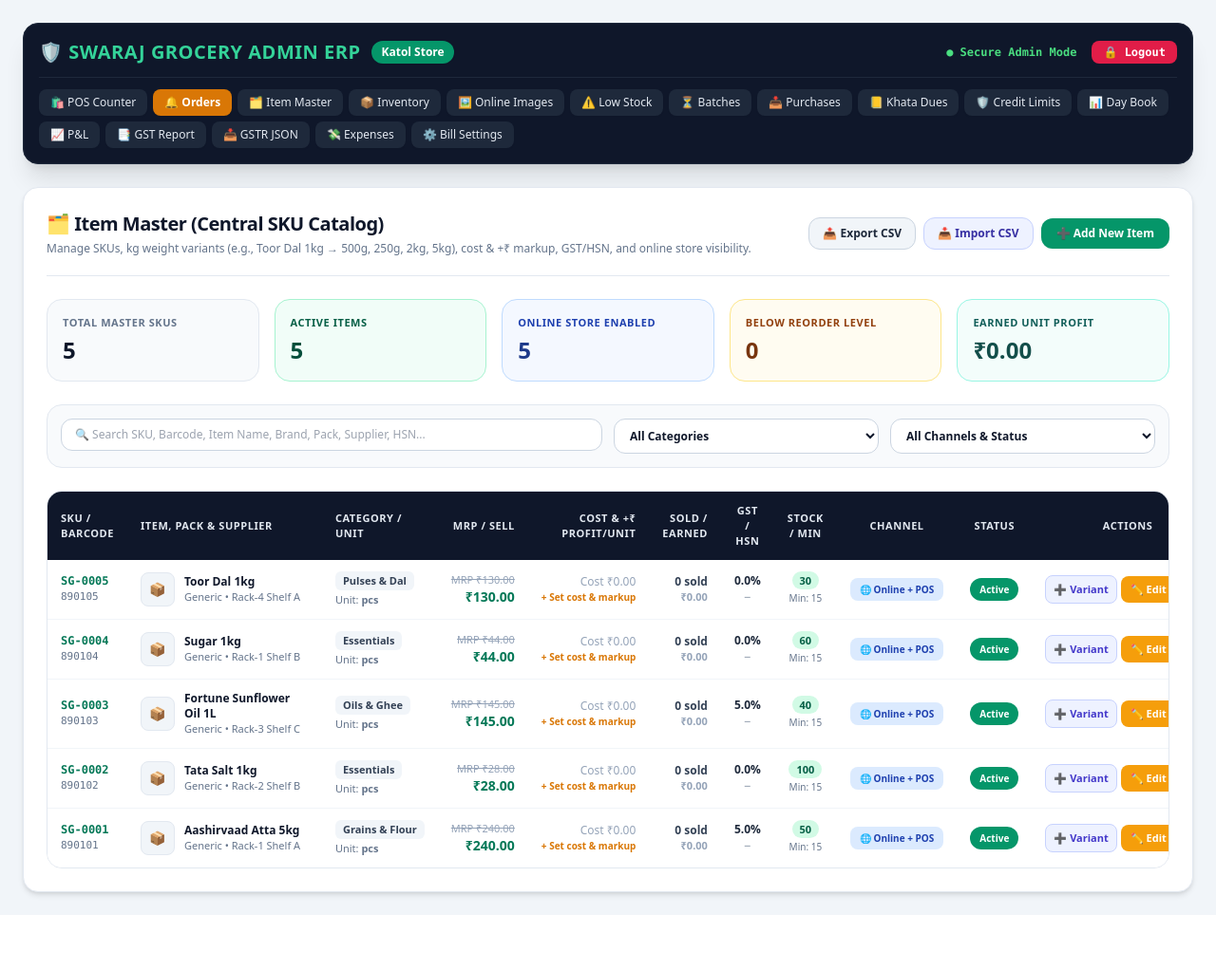
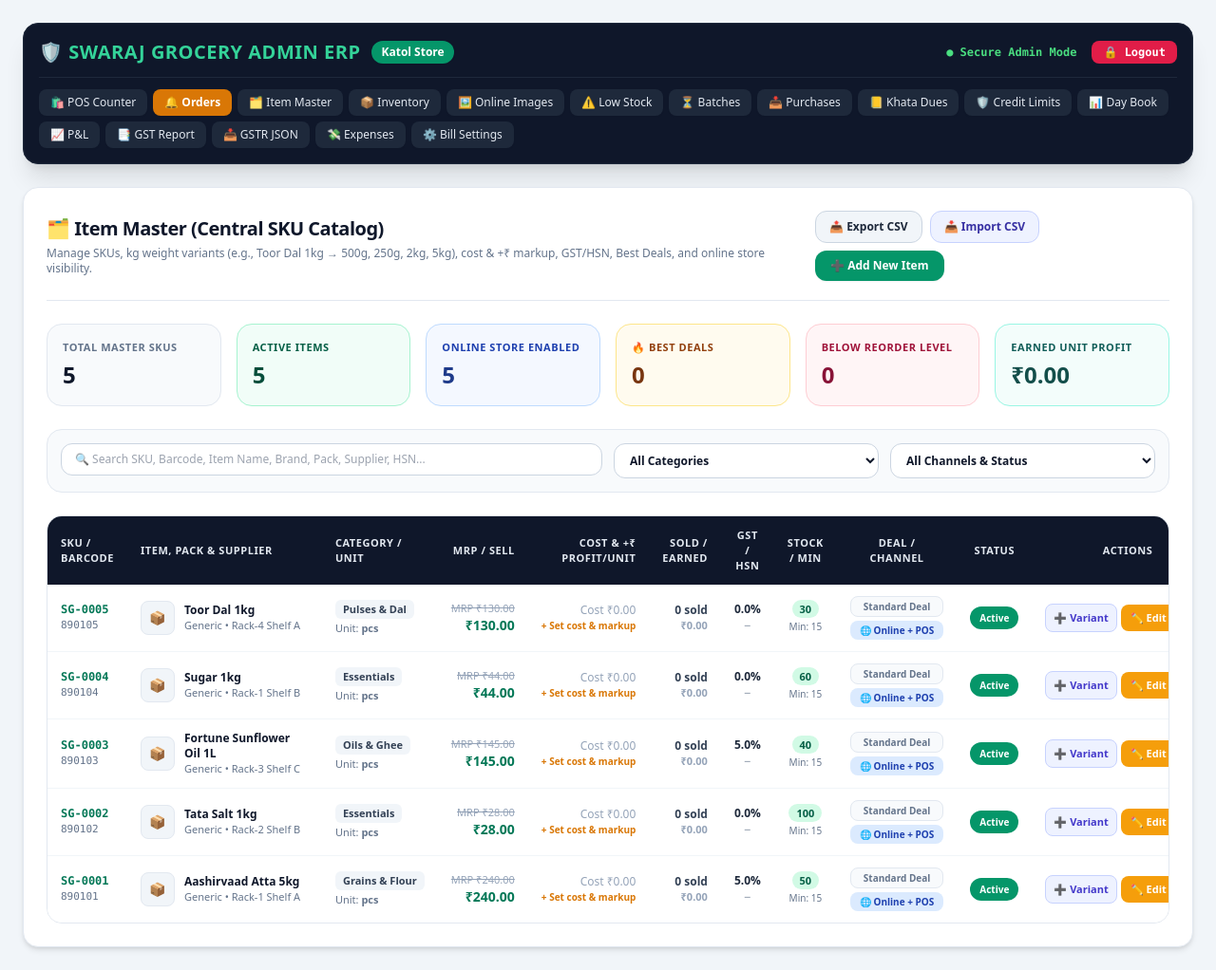
Before and after one commit to yedaboiii/gupta-grocery, a Flask app: page /item_master in a window 1280 px wide. Shown: the whole page at 95% size. Before the commit the page ends 964 px from the top, so only its background shows below. Run offline with Flask 3, Linux system fonts and the light colour scheme; the visitor is signed in with stand-in values (Sample User, id 1); data comes from the database, SQL or seed files in the repository; data that the repository does not hold is empty; some libraries are stand-ins or nearby versions.

Commit message:
Add Best Deal toggle in Item Master modal and table for online storefront

```diff
--- a/templates/item_master.html
+++ b/templates/item_master.html
@@ -27,7 +27,7 @@
         <div class="flex flex-col lg:flex-row justify-between items-start lg:items-center border-b border-slate-200 pb-5 gap-4">
             <div>
                 <h1 class="text-xl font-extrabold text-slate-900 tracking-tight">🗂️ Item Master (Central SKU Catalog)</h1>
-                <p class="text-xs text-slate-500 mt-1">Manage SKUs, kg weight variants (e.g., Toor Dal 1kg → 500g, 250g, 2kg, 5kg), cost & +₹ markup, GST/HSN, and online store visibility.</p>
+                <p class="text-xs text-slate-500 mt-1">Manage SKUs, kg weight variants (e.g., Toor Dal 1kg → 500g, 250g, 2kg, 5kg), cost & +₹ markup, GST/HSN, Best Deals, and online store visibility.</p>
             </div>
             <div class="flex flex-wrap items-center gap-2">
                 <a href="/item_master/export_csv" class="bg-slate-100 hover:bg-slate-200 text-slate-800 border border-slate-300 px-3.5 py-2 rounded-xl text-xs font-bold transition">
@@ -45,6 +45,7 @@
         <!-- Summary KPI Cards -->
         {% set active_count = items | selectattr('is_active', 'equalto', 1) | list | length %}
         {% set online_count = items | selectattr('is_online', 'equalto', 1) | list | length %}
+        {% set deal_count = items | selectattr('is_best_deal', 'equalto', 1) | list | length %}
         {% set low_count = [] %}
         {% for it in items %}
             {% if it.is_active == 1 and it.stock <= it.reorder_level %}
@@ -52,7 +53,7 @@
             {% endif %}
         {% endfor %}
 
-        <div class="grid grid-cols-2 lg:grid-cols-5 gap-4">
+        <div class="grid grid-cols-2 lg:grid-cols-6 gap-4">
             <div class="bg-slate-50 border border-slate-200 rounded-2xl p-4">
                 <span class="text-[11px] font-bold uppercase tracking-wider text-slate-500 block">Total Master SKUs</span>
                 <span class="text-2xl font-black text-slate-900 mt-1 block">{{ items|length }}</span>
@@ -65,11 +66,15 @@
                 <span class="text-[11px] font-bold uppercase tracking-wider text-blue-800 block">Online Store Enabled</span>
                 <span class="text-2xl font-black text-blue-900 mt-1 block">{{ online_count }}</span>
             </div>
-            <div class="bg-amber-50/70 border border-amber-200 rounded-2xl p-4">
-                <span class="text-[11px] font-bold uppercase tracking-wider text-amber-800 block">Below Reorder Level</span>
-                <span class="text-2xl font-black text-amber-900 mt-1 block">{{ low_count|length }}</span>
+            <div class="bg-amber-50/80 border border-amber-200 rounded-2xl p-4">
+                <span class="text-[11px] font-bold uppercase tracking-wider text-amber-800 block">🔥 Best Deals</span>
+                <span class="text-2xl font-black text-amber-900 mt-1 block">{{ deal_count }}</span>
             </div>
-            <div class="col-span-2 lg:col-span-1 bg-teal-50/80 border border-teal-200 rounded-2xl p-4">
+            <div class="bg-rose-50/70 border border-rose-200 rounded-2xl p-4">
+                <span class="text-[11px] font-bold uppercase tracking-wider text-rose-800 block">Below Reorder Level</span>
+                <span class="text-2xl font-black text-rose-900 mt-1 block">{{ low_count|length }}</span>
+            </div>
+            <div class="bg-teal-50/80 border border-teal-200 rounded-2xl p-4">
                 <span class="text-[11px] font-bold uppercase tracking-wider text-teal-800 block">Earned Unit Profit</span>
                 <span class="text-2xl font-black text-teal-900 mt-1 block">₹{{ "%.2f"|format(total_realized_profit | default(0.0)) }}</span>
             </div>
@@ -96,6 +101,7 @@
                     <option value="ALL">All Channels & Status</option>
                     <option value="ONLINE">Online + POS</option>
                     <option value="POS_ONLY">POS Only</option>
+                    <option value="DEALS">🔥 Best Deals Only</option>
                     <option value="ACTIVE">Active Only</option>
                     <option value="INACTIVE">Inactive / Archived</option>
                 </select>
@@ -116,7 +122,7 @@
                             <th class="py-3 px-3.5 font-bold text-right">Sold / Earned</th>
                             <th class="py-3 px-3.5 font-bold text-center">GST / HSN</th>
                             <th class="py-3 px-3.5 font-bold text-center">Stock / Min</th>
-                            <th class="py-3 px-3.5 font-bold text-center">Channel</th>
+                            <th class="py-3 px-3.5 font-bold text-center">Deal / Channel</th>
                             <th class="py-3 px-3.5 font-bold text-center">Status</th>
                             <th class="py-3 px-3.5 font-bold text-center">Actions</th>
                         </tr>
@@ -130,6 +136,7 @@
                             data-search="{{ (item.sku_code ~ ' ' ~ item.barcode ~ ' ' ~ item.name ~ ' ' ~ item.brand ~ ' ' ~ item.pack_size ~ ' ' ~ item.supplier_name ~ ' ' ~ item.hsn_code)|lower }}"
                             data-category="{{ item.category }}"
                             data-online="{{ item.is_online }}"
+                            data-deal="{{ item.is_best_deal | default(0) }}"
                             data-active="{{ item.is_active }}">
                             <td class="py-3 px-3.5 whitespace-nowrap">
                                 <span class="font-mono font-extrabold text-emerald-700 block">{{ item.sku_code }}</span>
@@ -147,6 +154,9 @@
                                             {{ item.name }}
                                             {% if item.pack_size %}
                                             <span class="ml-1 px-1.5 py-0.5 rounded bg-emerald-50 text-emerald-800 border border-emerald-200 text-[10px] font-extrabold">{{ item.pack_size }}</span>
+                                            {% endif %}
+                                            {% if item.is_best_deal == 1 %}
+                                            <span class="ml-1 px-1.5 py-0.5 rounded bg-amber-100 text-amber-900 border border-amber-300 text-[9px] font-extrabold">🔥 Deal</span>
                                             {% endif %}
                                             {% if item.base_product_id %}
                                             <span class="ml-1 px-1.5 py-0.5 rounded bg-indigo-50 text-indigo-700 border border-indigo-200 text-[9px] font-extrabold">{{ item.weight_kg }}kg linked</span>
@@ -197,6 +207,7 @@
                                         data-expiry="{{ item.expiry_date }}"
                                         data-image="{{ item.image_url }}"
                                         data-online="{{ item.is_online }}"
+                                        data-deal="{{ item.is_best_deal | default(0) }}"
                                         data-active="{{ item.is_active }}"
                                         data-base-id="{{ item.base_product_id or '' }}"
                                         data-weight-kg="{{ item.weight_kg or 1.0 }}"
@@ -220,8 +231,11 @@
                                 </span>
                                 <span class="text-[10px] text-slate-500 block mt-0.5">Min: {{ item.reorder_level }}</span>
                             </td>
-                            <td class="py-3 px-3.5 text-center whitespace-nowrap">
-                                <a href="/item_master/toggle/{{ item.id }}/is_online" title="Click to toggle Online visibility" class="inline-block px-2.5 py-1 rounded-lg font-bold text-[10px] transition {% if item.is_online == 1 %}bg-blue-100 text-blue-800 hover:bg-blue-200{% else %}bg-slate-100 text-slate-600 hover:bg-slate-200{% endif %}">
+                            <td class="py-3 px-3.5 text-center whitespace-nowrap space-y-1">
+                                <a href="/item_master/toggle/{{ item.id }}/is_best_deal" title="Click to toggle Best Deal in Online App" class="block px-2.5 py-0.5 rounded-lg font-bold text-[10px] transition {% if item.is_best_deal == 1 %}bg-amber-100 text-amber-900 border border-amber-300 hover:bg-amber-200{% else %}bg-slate-50 text-slate-500 border border-slate-200 hover:bg-slate-100{% endif %}">
+                                    {% if item.is_best_deal == 1 %}🔥 Best Deal{% else %}Standard Deal{% endif %}
+                                </a>
+                                <a href="/item_master/toggle/{{ item.id }}/is_online" title="Click to toggle Online visibility" class="block px-2.5 py-0.5 rounded-lg font-bold text-[10px] transition {% if item.is_online == 1 %}bg-blue-100 text-blue-800 hover:bg-blue-200{% else %}bg-slate-100 text-slate-600 hover:bg-slate-200{% endif %}">
                                     {% if item.is_online == 1 %}🌐 Online + POS{% else %}🏪 POS Only{% endif %}
                                 </a>
                             </td>
@@ -254,6 +268,7 @@
                                             data-expiry="{{ item.expiry_date }}"
                                             data-image="{{ item.image_url }}"
                                             data-online="{{ item.is_online }}"
+                                            data-deal="{{ item.is_best_deal | default(0) }}"
                                             data-active="{{ item.is_active }}"
                                             data-base-id="{{ item.base_product_id or '' }}"
                                             data-weight-kg="{{ item.weight_kg or 1.0 }}"
@@ -284,6 +299,7 @@
                                             data-expiry="{{ item.expiry_date }}"
                                             data-image="{{ item.image_url }}"
                                             data-online="{{ item.is_online }}"
+                                            data-deal="{{ item.is_best_deal | default(0) }}"
                                             data-active="{{ item.is_active }}"
                                             data-base-id="{{ item.base_product_id or '' }}"
                                             data-weight-kg="{{ item.weight_kg or 1.0 }}"
@@ -479,6 +495,10 @@
                 </div>
 
                 <div class="flex flex-wrap items-center gap-6 pt-2 border-t border-slate-200">
+                    <label class="inline-flex items-center gap-2 font-extrabold text-amber-800 bg-amber-50 border border-amber-300 px-3 py-1.5 rounded-xl cursor-pointer">
+                        <input type="checkbox" name="is_best_deal" id="f-deal" value="1" class="w-4 h-4 accent-amber-600">
+                        <span>🔥 Best Deal (Show in Online App Deals)</span>
+                    </label>
                     <label class="inline-flex items-center gap-2 font-bold text-slate-700 cursor-pointer">
                         <input type="checkbox" name="is_online" id="f-online" value="1" checked class="w-4 h-4 accent-emerald-600">
                         <span>🌐 Show in Online Storefront</span>
@@ -504,7 +524,7 @@
                 <h3 class="text-base font-black text-slate-900">📥 Bulk Import Item Master (CSV)</h3>
                 <button type="button" onclick="document.getElementById('csv-modal').classList.add('hidden')" class="w-7 h-7 rounded-full bg-slate-100 font-bold">✕</button>
             </div>
-            <p class="text-slate-600 leading-relaxed">Upload a CSV exported from Item Master (with columns: <code class="bg-slate-100 px-1 rounded">sku_code, barcode, name, brand, pack_size, supplier_name, category, unit, mrp, price, cost_price, gst_rate, hsn_code, stock, reorder_level</code>). Existing barcodes/SKUs are updated automatically.</p>
+            <p class="text-slate-600 leading-relaxed">Upload a CSV exported from Item Master (with columns: <code class="bg-slate-100 px-1 rounded">sku_code, barcode, name, brand, pack_size, supplier_name, category, unit, mrp, price, cost_price, gst_rate, hsn_code, stock, reorder_level, is_best_deal</code>). Existing barcodes/SKUs are updated automatically.</p>
             <form action="/item_master/import_csv" method="POST" enctype="multipart/form-data" class="space-y-3">
                 <input type="file" name="csv_file" accept=".csv" required class="w-full p-2.5 border border-slate-300 rounded-xl bg-slate-50">
                 <div class="flex justify-end gap-2">
@@ -541,6 +561,7 @@
                 expiry_date: btn.getAttribute('data-expiry') || '2027-12-31',
                 image_url: btn.getAttribute('data-image') || '',
                 is_online: parseInt(btn.getAttribute('data-online') || '1', 10),
+                is_best_deal: parseInt(btn.getAttribute('data-deal') || '0', 10),
                 is_active: parseInt(btn.getAttribute('data-active') || '1', 10),
                 base_product_id: btn.getAttribute('data-base-id') || '',
                 weight_kg: parseFloat(btn.getAttribute('data-weight-kg') || '1.0') || 1.0
@@ -655,6 +676,7 @@
             document.getElementById('f-batch').value = 'GENERAL';
             document.getElementById('f-expiry').value = '2027-12-31';
             document.getElementById('f-image').value = '';
+            document.getElementById('f-deal').checked = false;
             document.getElementById('f-online').checked = true;
             document.getElementById('f-active').checked = true;
             updateProfitPreview();
@@ -690,6 +712,7 @@
             document.getElementById('f-batch').value = 'GENERAL';
             document.getElementById('f-expiry').value = item.expiry_date || '2027-12-31';
             document.getElementById('f-image').value = item.image_url || '';
+            document.getElementById('f-deal').checked = Number(item.is_best_deal) === 1;
             document.getElementById('f-online').checked = Number(item.is_online) === 1;
             document.getElementById('f-active').checked = true;
 
@@ -735,6 +758,7 @@
             document.getElementById('f-batch').value = item.batch_no || 'GENERAL';
             document.getElementById('f-expiry').value = item.expiry_date || '2027-12-31';
             document.getElementById('f-image').value = item.image_url || '';
+            document.getElementById('f-deal').checked = Number(item.is_best_deal) === 1;
             document.getElementById('f-online').checked = Number(item.is_online) === 1;
             document.getElementById('f-active').checked = Number(item.is_active) === 1;
             updateProfitPreview();
@@ -754,6 +778,7 @@
                 const hay = row.getAttribute('data-search') || '';
                 const rCat = row.getAttribute('data-category') || '';
                 const rOnline = row.getAttribute('data-online') || '1';
+                const rDeal = row.getAttribute('data-deal') || '0';
                 const rActive = row.getAttribute('data-active') || '1';
 
                 const matchQ = !q || hay.includes(q);
@@ -761,6 +786,7 @@
                 let matchCh = true;
                 if (ch === 'ONLINE') matchCh = rOnline === '1';
                 else if (ch === 'POS_ONLY') matchCh = rOnline === '0';
+                else if (ch === 'DEALS') matchCh = rDeal === '1';
                 else if (ch === 'ACTIVE') matchCh = rActive === '1';
                 else if (ch === 'INACTIVE') matchCh = rActive === '0';
 
```
